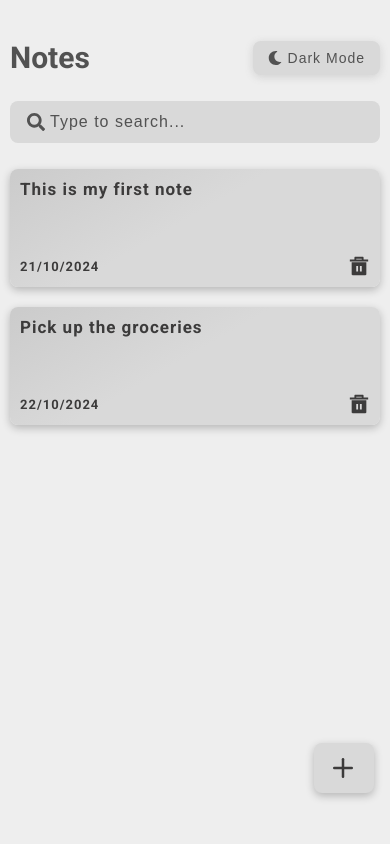
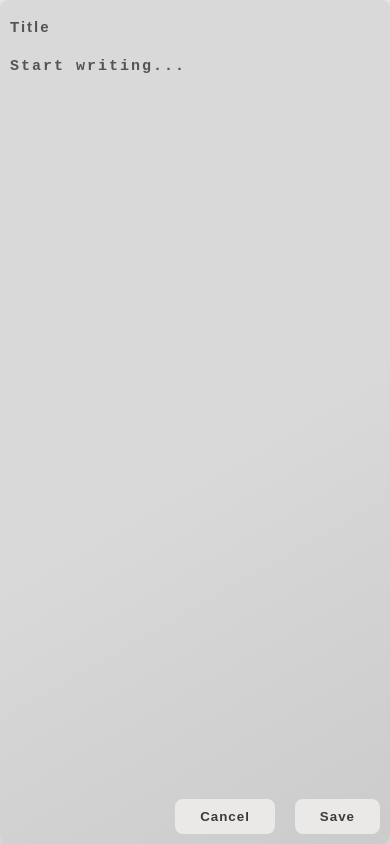
Before and after one commit to Webprojon/make-notes, a React (Vite) app: page / in a window 390 px wide. Built offline with nearby package versions, Linux system fonts and the light colour scheme.

Commit message:
added somethings

```diff
--- a/src/components/Header.jsx
+++ b/src/components/Header.jsx
@@ -1,4 +1,4 @@
-import { FaMoon } from "react-icons/fa";
+import { FaMoon } from 'react-icons/fa';
 
 export default function Header() {
   return (
--- a/src/redux/slices.js
+++ b/src/redux/slices.js
@@ -1,26 +1,26 @@
-import { createSlice } from "@reduxjs/toolkit";
+import { createSlice } from '@reduxjs/toolkit';
 
 const initialState = {
   notes: [
     {
       id: 1,
-      title: "This is my first note",
-      text: "Lorem ipsum dolor sit amet consectetur adipisicing elit. Obcaecati quae iusto dolores recusandae dolorem",
-      date: "21/10/2024",
+      title: 'This is my first note',
+      text: 'Lorem ipsum dolor sit amet consectetur adipisicing elit. Obcaecati quae iusto dolores recusandae dolorem',
+      date: '21/10/2024',
     },
     {
       id: 2,
-      title: "Pick up the groceries",
-      text: "Lorem ipsum dolor sit amet consectetur adipisicing elit.",
-      date: "22/10/2024",
+      title: 'Pick up the groceries',
+      text: 'Lorem ipsum dolor sit amet consectetur adipisicing elit.',
+      date: '22/10/2024',
     },
   ],
-  isOpenModal: false,
-  searchNotes: "",
+  isOpenModal: true,
+  searchNotes: '',
 };
 
 export const globalSlices = createSlice({
-  name: "global",
+  name: 'global',
   initialState,
   reducers: {
     setNotes: (state, action) => {
--- a/src/styles/add-modal.css
+++ b/src/styles/add-modal.css
@@ -1,7 +1,7 @@
 .modal {
   width: 334px;
   height: 28vh;
-	padding: 15px;
+  padding: 10px;
   border-radius: 8px;
   display: flex;
   flex-direction: column;
@@ -78,6 +78,35 @@
 /* Media query | Responsive */
 @media (max-width: 480px) {
   .modal {
-		display: none;
+    position: fixed;
+    top: 0%;
+    left: 0%;
+    width: 100%;
+    height: 100vh;
+  }
+
+  .modal__add-input {
+    background: transparent;
+    letter-spacing: 2px;
+    font-size: 15px;
+    padding: 8px 0px;
+  }
+
+  .modal__add-textarea {
+    background: transparent;
+    height: 15vh;
+    letter-spacing: 2px;
+    font-size: 15px;
+    padding: 5px 0px;
+    margin-top: 10px;
+    border-radius: none;
+  }
+
+  .modal__add-wrap {
+    gap: 20px;
+  }
+
+  .modal__add-btn {
+    padding: 10px 25px;
   }
 }
--- a/src/styles/header.css
+++ b/src/styles/header.css
@@ -68,6 +68,9 @@
 
 /* Media query | Responsive */
 @media (max-width: 480px) {
+  header {
+    background-color: red;
+  }
   .notes__header-btn {
     padding: 9px 15px;
   }
--- a/src/styles/notes.css
+++ b/src/styles/notes.css
@@ -152,10 +152,10 @@
   }
 
   .notes__add {
+    position: fixed;
+    bottom: 6%;
+    right: 4%;
     width: 60px;
     height: 50px;
-		position: absolute;
-		bottom: 6%;
-		right: 4%;
   }
 }
```
Also changed, not shown: eslint.config.js (+17 -6 lines), package.json (+4 -3 lines), src/components/NotesList.jsx (+7 -7 lines), 2 other files (tests, documents, lock files or other folders). Lines whose indentation alone changed are shown as unchanged.
